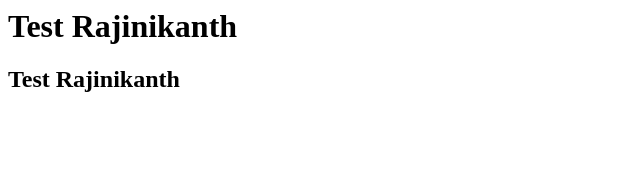
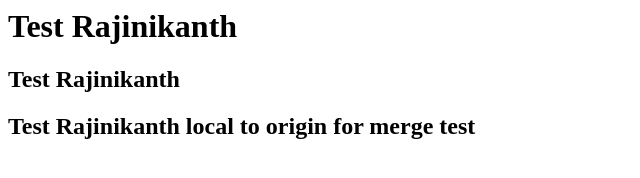
Before and after one commit to Rajinikanth-Agilecrm/test, a plain HTML site: page index.html in a window 1280 px wide. Shown: the whole page, without its empty margins (0-640 px from the left). Drawn offline with Linux system fonts and the light colour scheme.

Commit message:
test merge conflicts

```diff
--- a/index.html
+++ b/index.html
@@ -3,5 +3,6 @@
     <body>
         <h1>Test Rajinikanth</h1>
         <h2>Test Rajinikanth</h2>
+        <h2>Test Rajinikanth local to origin for merge test</h2>
     </body>
 </html>
```
